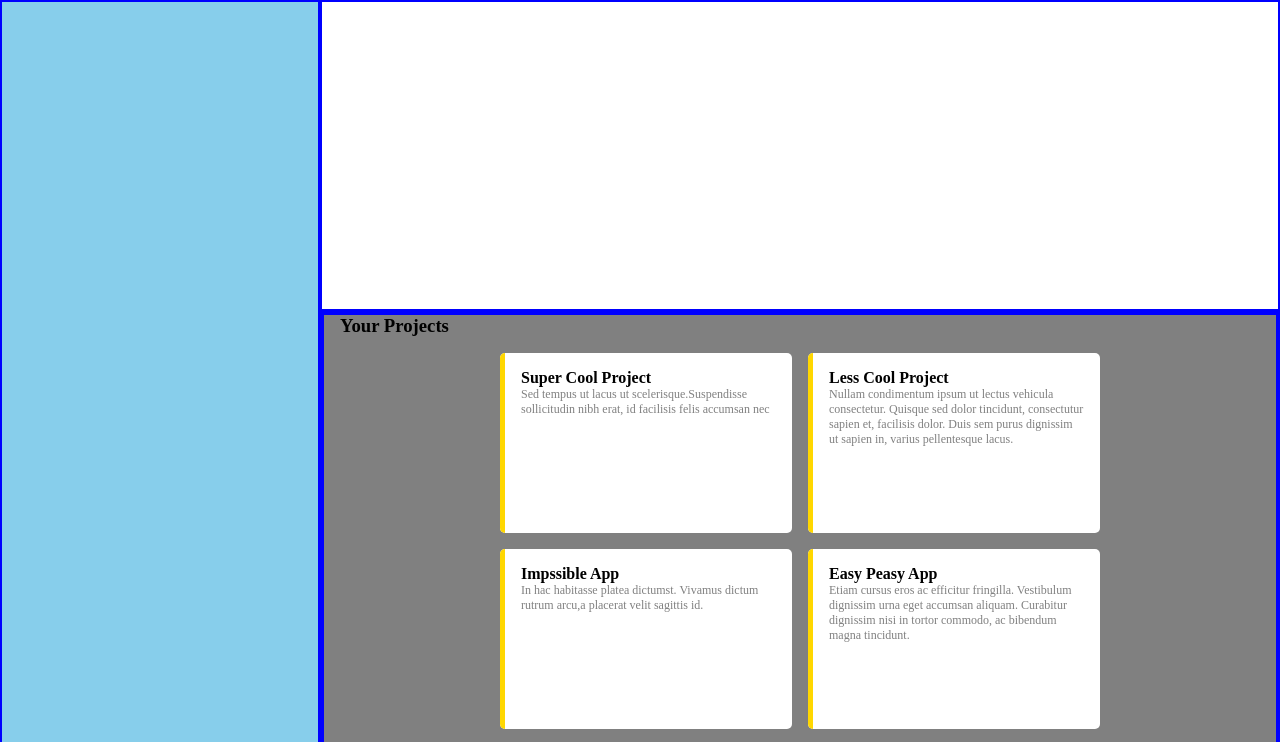
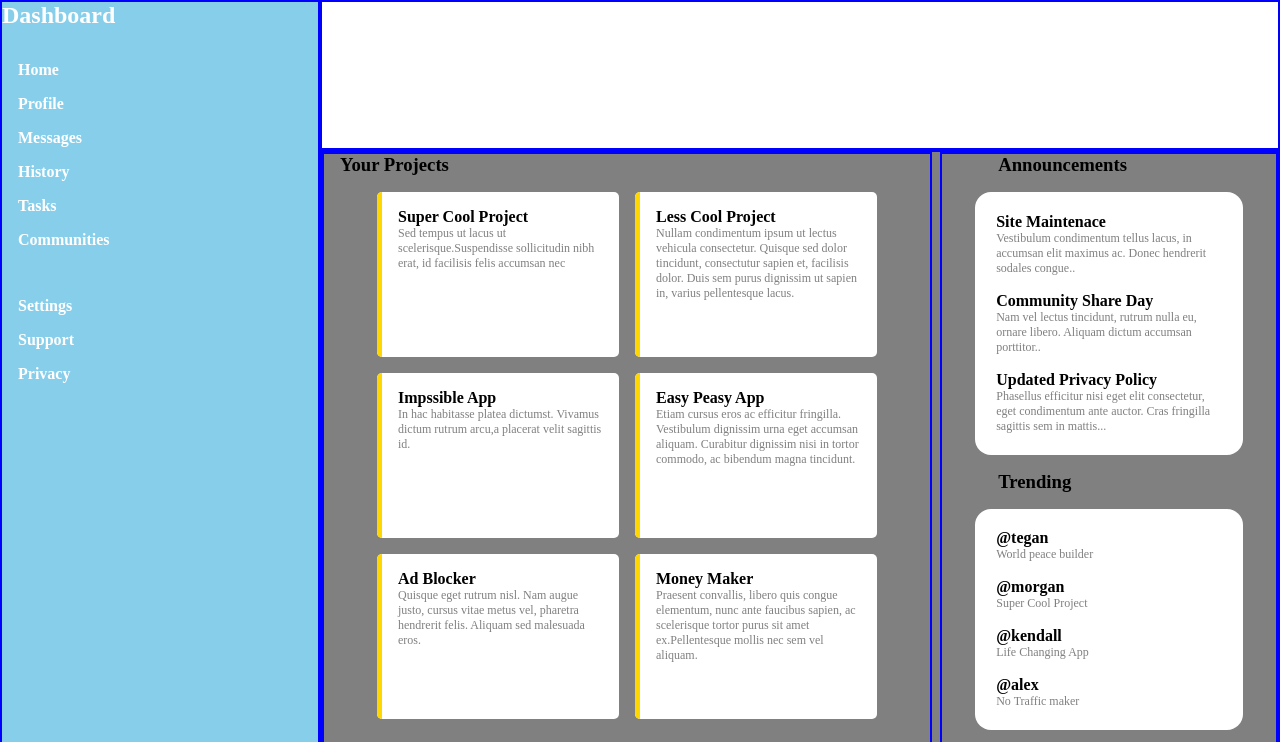
Before and after one commit to abdul-rasheed1/admin-dashboard, a plain HTML site: page index.html in a window 1280 px wide. Shown: the top 742 px of the page. Drawn offline with Linux system fonts and the light colour scheme.

Commit message:
still building the basic structure

```diff
--- a/index.html
+++ b/index.html
@@ -9,9 +9,61 @@
 <body>
 	<div class="container">
 
+
+
+		<!-- #######################    MENU SECTION #################### -->
+
 		<section class="menu perim">
 
+			<article>
+				<div>
+					<h2 class="men">Dashboard</h2>
+				</div>
+			</article>
+
+
+			<article  class="item1">
+				<div class="item">
+					<h4 class="men">Home</h4>
+				</div>
+				<div class="item">
+					<h4 class="men">Profile</h4>
+				</div>
+				<div class="item">
+					<h4 class="men">Messages</h4>
+				</div>
+				<div class="item">
+					<h4 class="men">History</h4>
+				</div class="item">
+				<div class="item">
+					<h4 class="men">Tasks</h4>
+				</div>
+				<div class="item">
+					<h4 class="men">Communities</h4>
+				</div>
+			</article>
+
+
+			<article class="item2">
+				<div class="item">
+					<h4 class="men">Settings</h4>
+				</div>
+				<div class="item">
+					<h4 class="men">Support</h4>
+				</div>
+				<div class="item">
+					<h4 class="men">Privacy</h4>
+				</div>
+			</article>
+
+
+
+
 		</section>
+
+
+
+
 		<section class="head perim">
 
 		</section>
--- a/styles.css
+++ b/styles.css
@@ -43,8 +43,8 @@ section.main{
 	grid-column:2/5;
 	grid-row:3/11;
 	display:flex;
-	gap:2rem;
-	flex-wrap: wrap;
+	gap:0.5rem;
+	flex-wrap:wrap;
 	background-color: grey;
 }
 
@@ -54,6 +54,14 @@ section.main{
 section.subone{
 	min-width:60%;
 	flex-grow:1;
+
+
+}
+
+
+section.subtwo{
+	min-width:35%;
+	flex-grow:0.4;
 
 }
 
@@ -71,16 +79,13 @@ div.proj{
     grid-template-columns:repeat(auto-fit, minmax(200px,1fr));
     /*grid-template-rows: repeat(3,1fr);*/
 	gap:1rem;
-	max-width:600px;
+	max-width:500px;
 	margin:1rem auto;
-
-
 }
 
 article.card{
- min-width:45%%;
- height:180px;
-
+ min-width:35%;
+ height:165px;
  border-radius:5px;
  display:grid;
  grid-template-column:repeat(10,1fr);
@@ -110,11 +115,7 @@ article div.ic{
 
 
 
-section.subtwo{
-	min-width:35%;
-	flex-grow:0.5;
 
-}
 
 .subtitletwo{
 	margin-left:3em;
@@ -122,9 +123,9 @@ section.subtwo{
 
 div.Announc{
 	background-color:white;
-	width:70%;
+	max-width:80%;
 	margin:1em auto;
-	padding:0.5em;
+	padding:0.3em;
 	border-radius:1em;
 }
 div.anunc{
@@ -135,8 +136,8 @@ div.anunc{
 
 article.tren{
 	background-color: white;
-	width:70%;
-	padding:0.5em;
+	max-width:80%;
+	padding:0.3em;
 	border-radius:1em;
 	margin:1em auto;
 }
@@ -144,3 +145,19 @@ article.tren{
 div.prof{
 	margin:1em;
 }
+
+.men{
+	color:white;
+}
+
+article.item1{
+	margin-top:2em;
+}
+
+article.item2{
+	margin-top: 3em;
+}
+
+.item{
+	margin:1em;
+}
```
